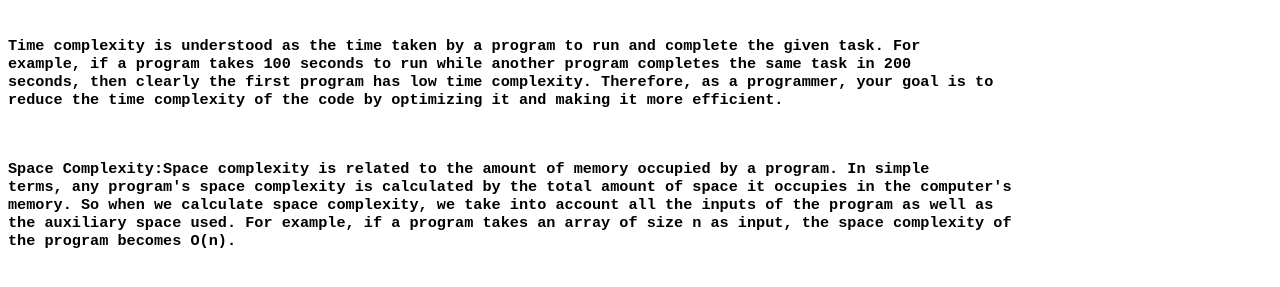
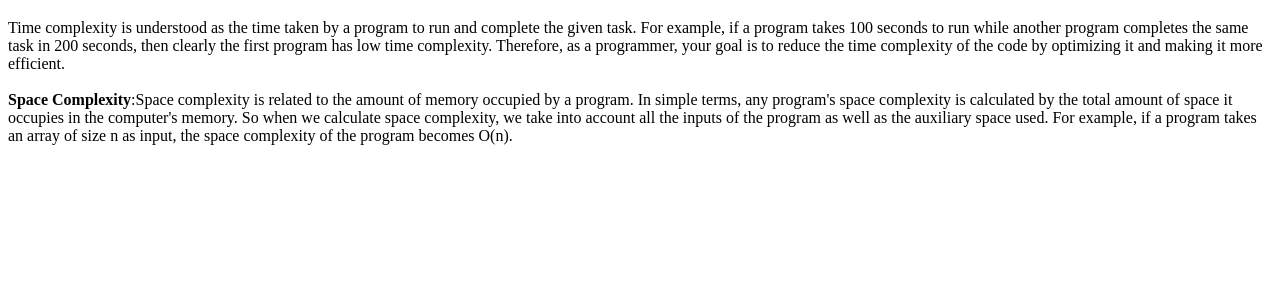
Before and after one commit to acciojob/time-and-space-complexity-Prashid1098, a website: page main.html in a window 1280 px wide. Shown: the part 61-348 px from the top of the page. Drawn offline with Linux system fonts and the light colour scheme.

Commit message:
created a submission

```diff
--- a/main.html
+++ b/main.html
@@ -11,15 +11,13 @@
 	<h1>Time and Space Complexity</h1>
 	<p>
 		<div>
-			<pre><h3>
 Time complexity is understood as the time taken by a program to run and complete the given task. For
 example, if a program takes 100 seconds to run while another program completes the same task in 200
 seconds, then clearly the first program has low time complexity. Therefore, as a programmer, your goal is to
 reduce the time complexity of the code by optimizing it and making it more efficient.
-			</h3></pre>
 			</div>
+	<br>
 	<div>
-		<pre><h3>
 <b>Space Complexity</b>:Space complexity is related to the amount of memory occupied by a program. In simple
 terms, any program's space complexity is calculated by the total amount of space it occupies in the computer's
 memory. So when we calculate space complexity, we take into account all the inputs of the program as well as
```
